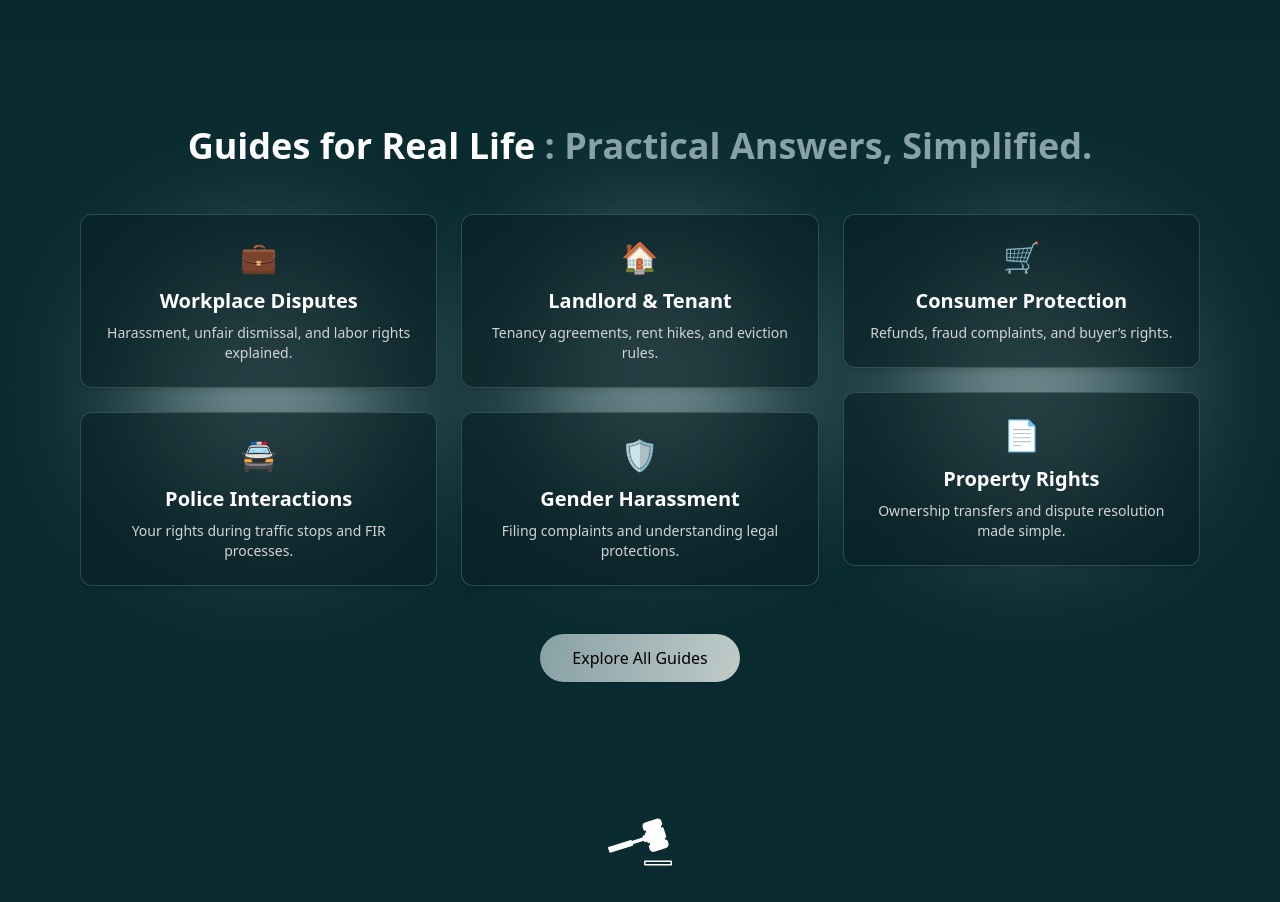
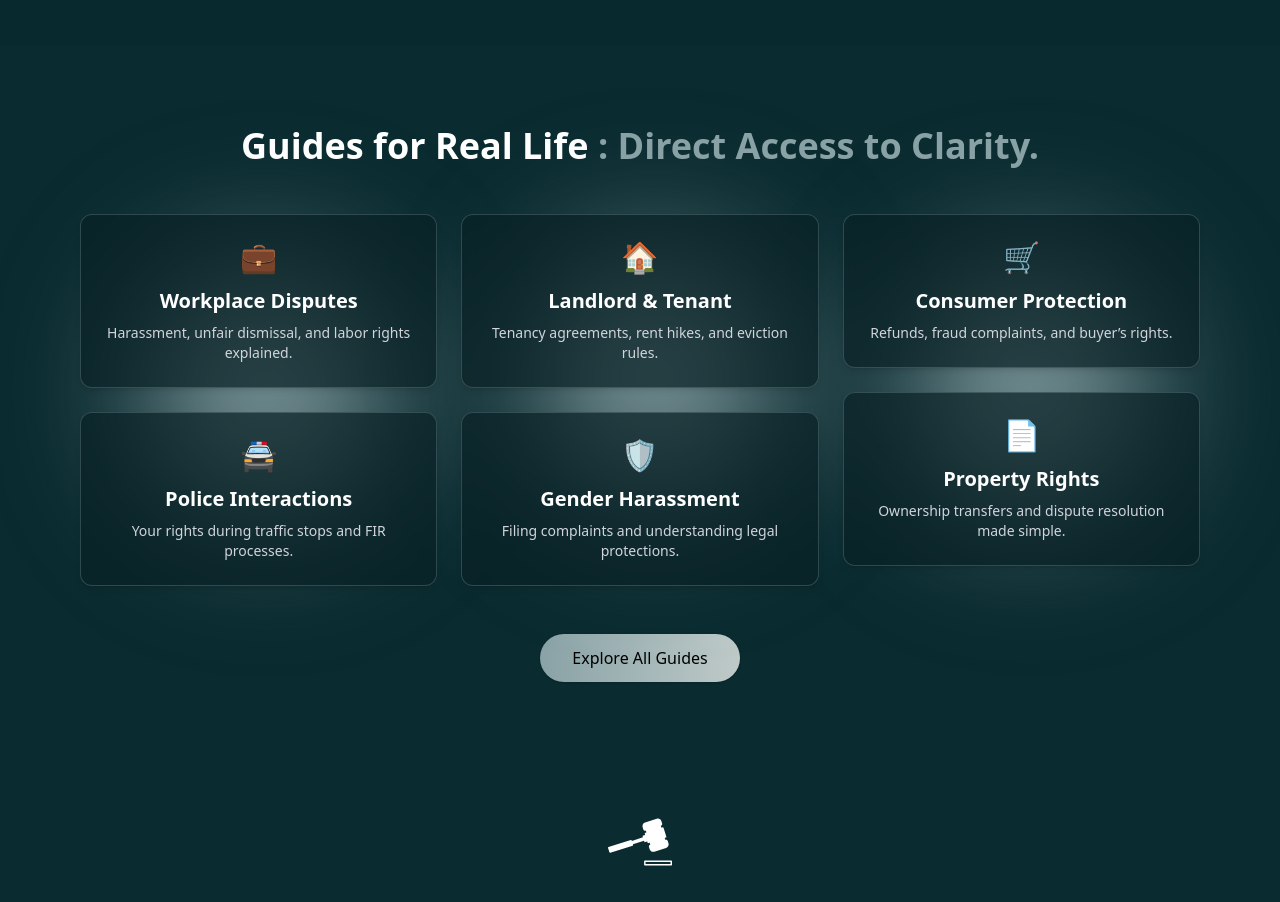
Before and after one commit to Haroon300/LexEye, a React (Vite) app in the folder fronend/front/: page / in a window 1280 px wide. Shown: the part 1820-2722 px from the top of the page. Built offline with nearby package versions, Linux system fonts and the light colour scheme.

Commit message:
update calltoaction

```diff
--- a/fronend/front/src/components/hero.jsx
+++ b/fronend/front/src/components/hero.jsx
@@ -302,7 +302,7 @@ const LandingPage = () => {
           <h2 className="text-3xl md:text-4xl font-bold mb-12 text-white">
             Guides for Real Life{" "}
             <span className="text-[#89a2a6]">
-              : Practical Answers, Simplified.
+              : Direct Access to Clarity.
             </span>
           </h2>
 
```
